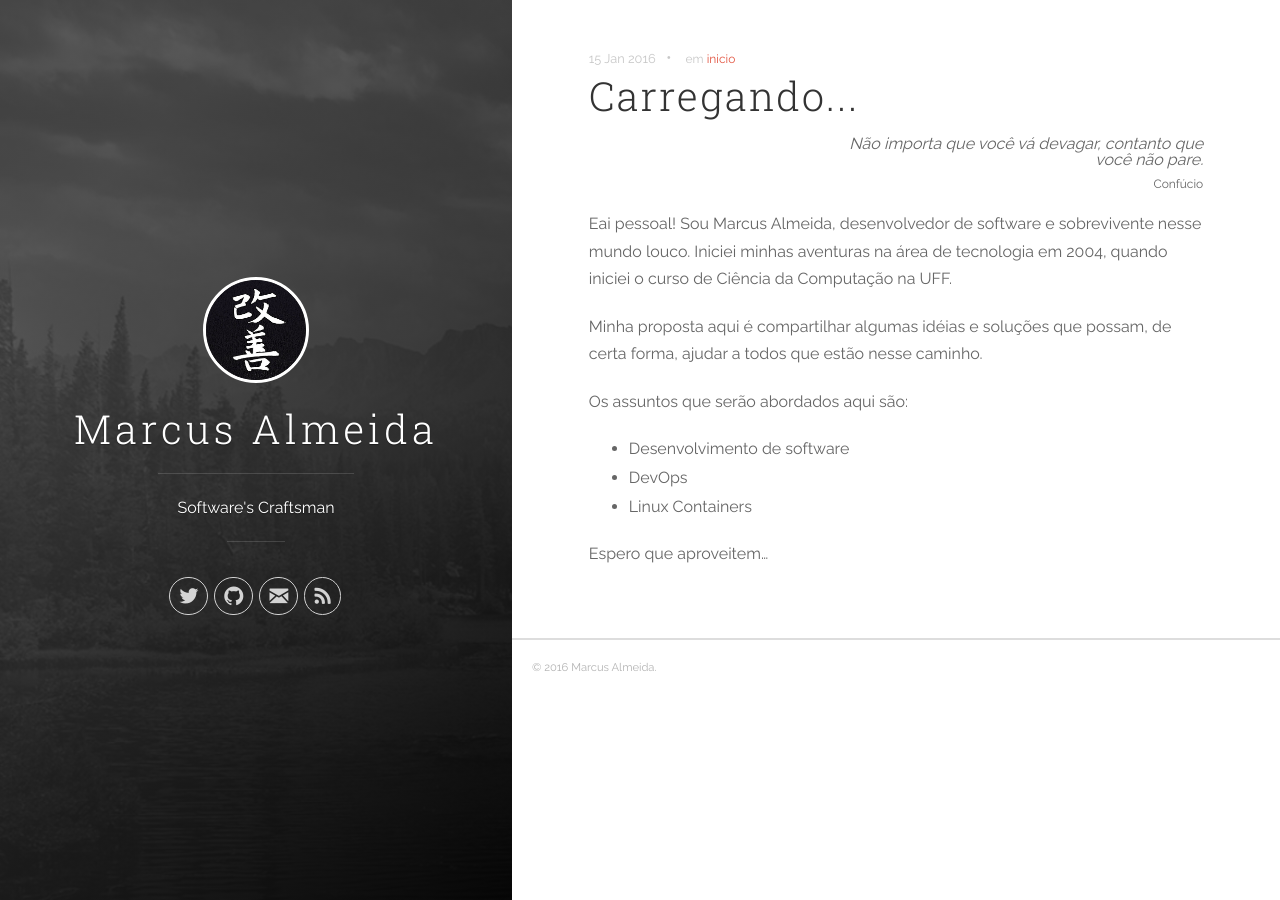
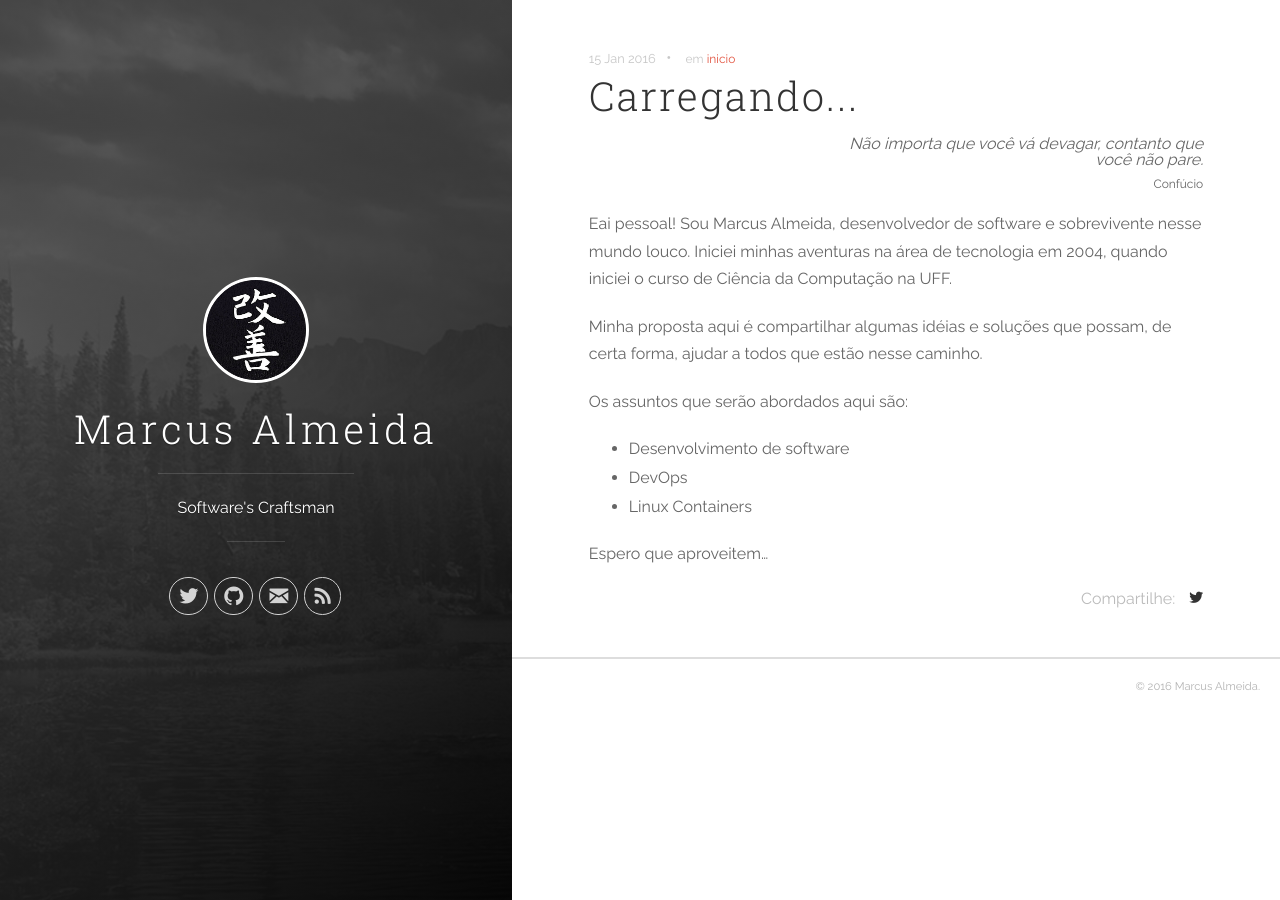
Before and after one commit to marcusalmeida/marcusalmeida.github.io, a Jekyll site: the page built from _posts/2016-01-15-iniciando-os-trabalhos.markdown, in a window 1280 px wide. Built offline with Jekyll 4.4.1, drawn with Linux system fonts in a browser that asks for light colours; nearby versions of some CDN libraries.

Commit message:
Adding share button

```diff
--- a/_layouts/post.html
+++ b/_layouts/post.html
@@ -15,4 +15,12 @@ layout: default
   <section class="post">
     {{ content }}
   </section>
+  <footer class="post-footer">
+    <section class="post-footer__share">
+      <span class="post-footer__share-text">Compartilhe:</span>
+      <a href="https://twitter.com/intent/tweet" target="_blank">
+        <i class="icon icon-social-twitter"></i>
+      </a>
+    </section>
+  </footer>
 </article>
--- a/_posts/2016-08-26-desenvolvendo-com-django-docker-compose.markdown
+++ b/_posts/2016-08-26-desenvolvendo-com-django-docker-compose.markdown
@@ -1,6 +1,6 @@
 ---
 layout: post
-title:  "Desenvolvendo com Django & Docker Compose"
+title:  "Desenvolvendo com Django e Docker Compose"
 date:   2016-08-26 12:00:00
 categories: desenvolvimento
 tags: [dev,django,docker,python]
--- a/css/uno.css
+++ b/css/uno.css
@@ -1115,6 +1115,7 @@ pre {
 
 .footer__copyright {
 	display: block;
+	text-align: right;
 	margin-bottom: .7em; }
 	.footer__copyright a {
 		color: #a6a6a6;
@@ -1461,6 +1462,23 @@ i {
 	width: 30%;
 	margin: 2.2em 0 2.1em 0;
 	border-top: 1px solid #dddddd; }
+
+.post-footer {
+	display: block;}
+	.post-footer__share {
+		text-align: right;
+		text-decoration: none;
+		color: #bbbbbb;
+		padding-left: 12px;}
+		.post-footer__share a {
+			color: #333333;}
+		.post-footer__share a:hover {
+    		color: #00aced;}
+		.post-footer__share-text{
+			padding-right: 10px;}
+
+
+
 
 *:focus {
 	outline: none; }
```
